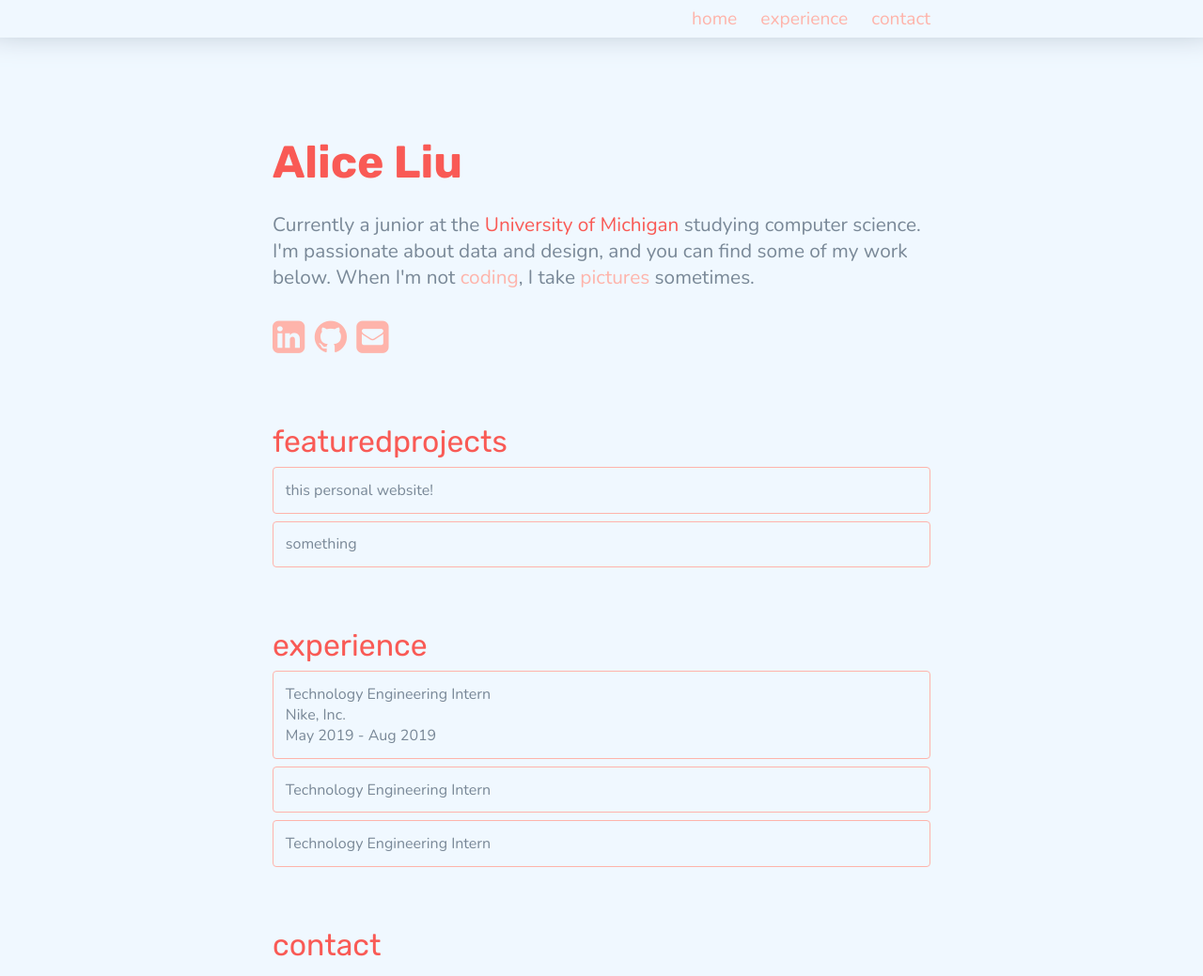
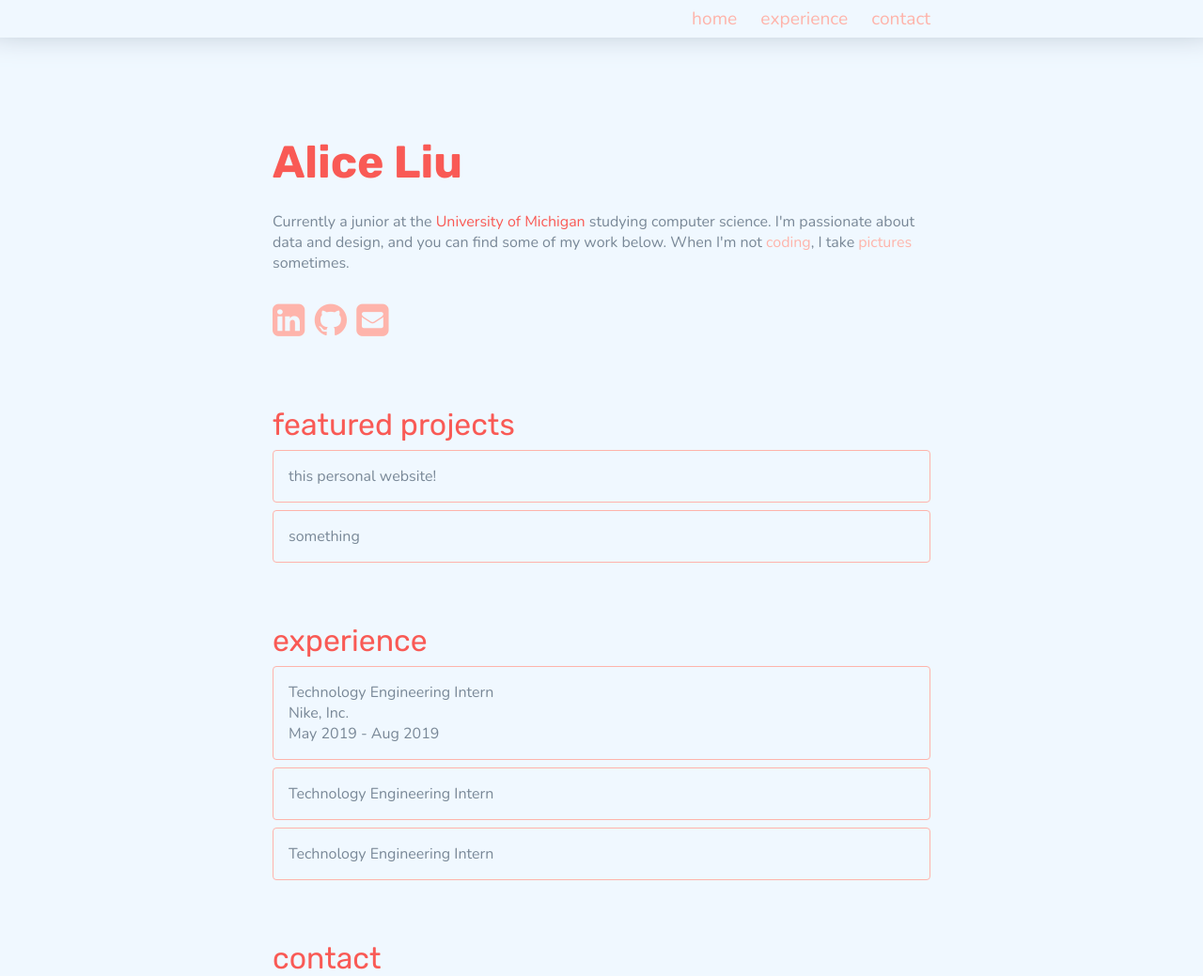
Before and after one commit to alicemliu/alicemliu.github.io, a plain HTML site: page index.html in a window 1280 px wide. Shown: the whole page at 94% size. Drawn offline with nearby package versions, Linux system fonts and the light colour scheme.

Commit message:
font sizes

```diff
--- a/css/style.css
+++ b/css/style.css
@@ -116,13 +116,12 @@ h2 {
 
 h3 {
   color: #798897;
-  font-size: 1.3rem;
   font-weight: 300;
   margin-bottom: 1.5rem;
 }
 
 p {
-  margin: 0.8rem;
+  margin: 1rem;
   text-align: left;
 }
 
--- a/index.html
+++ b/index.html
@@ -42,7 +42,7 @@
     </div>
 
     <a id="proj_section"></a>
-    <h2>featuredprojects</h2>
+    <h2>featured projects</h2>
     <a href="https://github.com/alicemliu/alicemliu.github.io"><div class="card">
       <p>this personal website!</p>
     </div></a>
```
